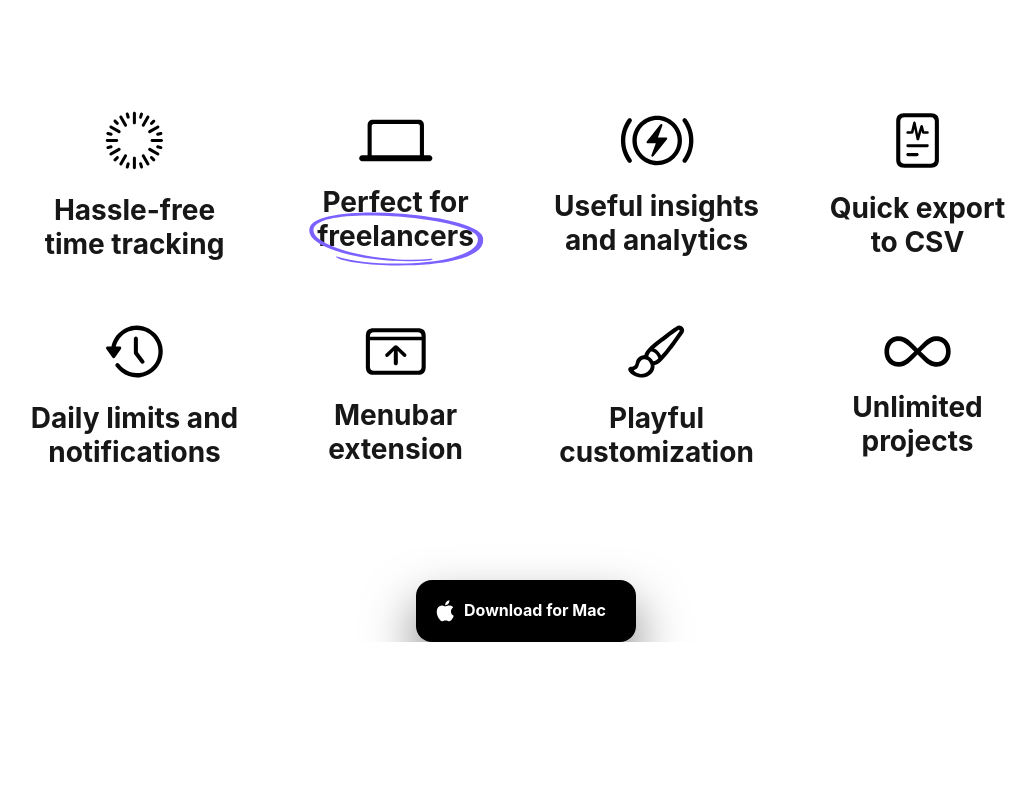
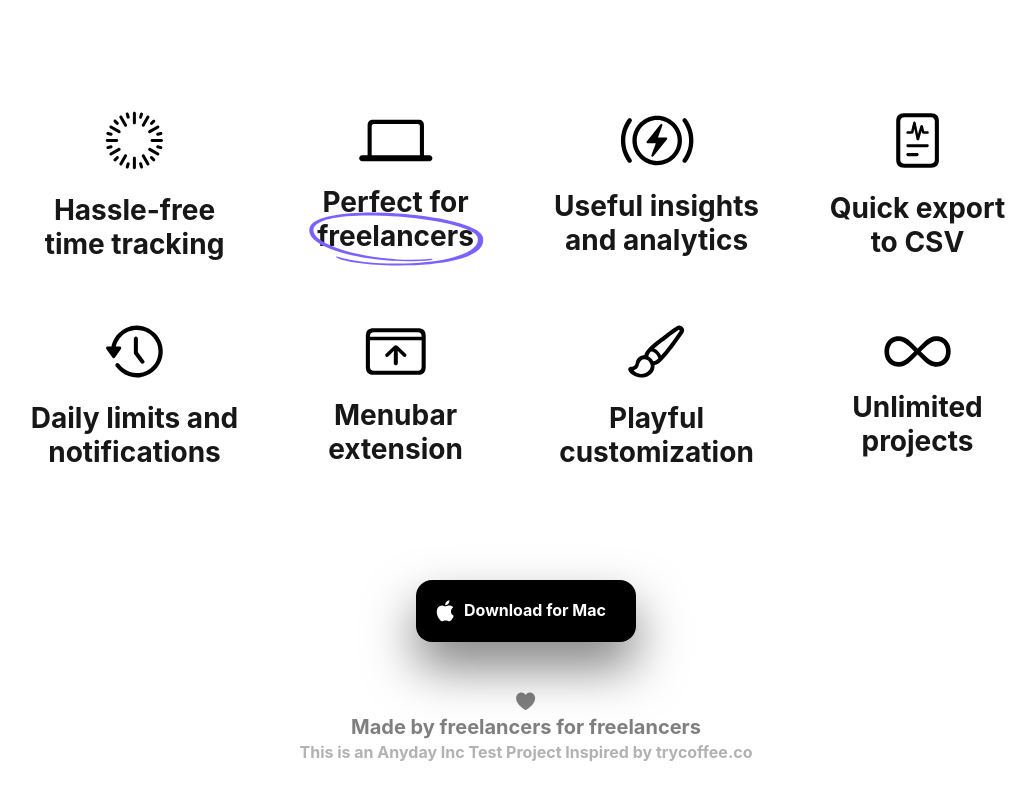
Before and after one commit to emmy-nguyen/coffeetest, a Next.js app: page / in a window 1280 px wide. Shown: the part 1495-2295 px from the top of the page, without its empty margins (114-1150 px from the left). Before the commit the page ends 2137 px from the top, so only its background shows below. Built offline with nearby package versions, Linux system fonts and the light colour scheme.

Commit message:
Add Footer component

```diff
--- /dev/null
+++ b/src/app/components/Footer.tsx
@@ -0,0 +1,25 @@
+export const Footer = () => {
+  return (
+    <div className="min-h-[100px] flex flex-col gap-y-1 justify-center items-center mt-[50px]">
+      <svg
+        width="20"
+        height="19"
+        viewBox="0 0 20 19"
+        fill="none"
+        xmlns="http://www.w3.org/2000/svg"
+      >
+        <path
+          d="M9.63306 18.0394C9.844 18.0394 10.1554 17.8987 10.3864 17.748C15.7302 14.3236 19.1252 10.3367 19.1252 6.27944C19.1252 2.88505 16.7849 0.484863 13.7815 0.484863C11.9132 0.484863 10.4869 1.51925 9.63306 3.08589C8.78931 1.52929 7.35292 0.484863 5.48463 0.484863C2.48127 0.484863 0.140869 2.88505 0.140869 6.27944C0.140869 10.3367 3.53596 14.3236 8.87972 17.748C9.11073 17.8987 9.42212 18.0394 9.63306 18.0394Z"
+          fill="gray"
+        />
+      </svg>
+
+      <p className="font-bold text-black/50 text-center text-lg md:text-xl leading-[24px]">
+        Made by freelancers for freelancers
+      </p>
+      <p className="font-bold text-black/30 text-xs md:text-base text-center leading-[19.2px]  mb-32">
+        This is an Anyday Inc Test Project Inspired by trycoffee.co
+      </p>
+    </div>
+  );
+};
--- a/src/app/page.tsx
+++ b/src/app/page.tsx
@@ -2,6 +2,7 @@ import Image from "next/image";
 import { Header } from "./components/Header";
 import { HeroSection } from "./components/HeroSection";
 import { FeaturedGrid } from "./components/FeaturedGrid";
+import { Footer } from "./components/Footer";
 
 export default function Home() {
   return (
@@ -9,6 +10,7 @@ export default function Home() {
       <Header />
       <HeroSection />
       <FeaturedGrid />
+      <Footer />
     </div>
   );
 }
```
